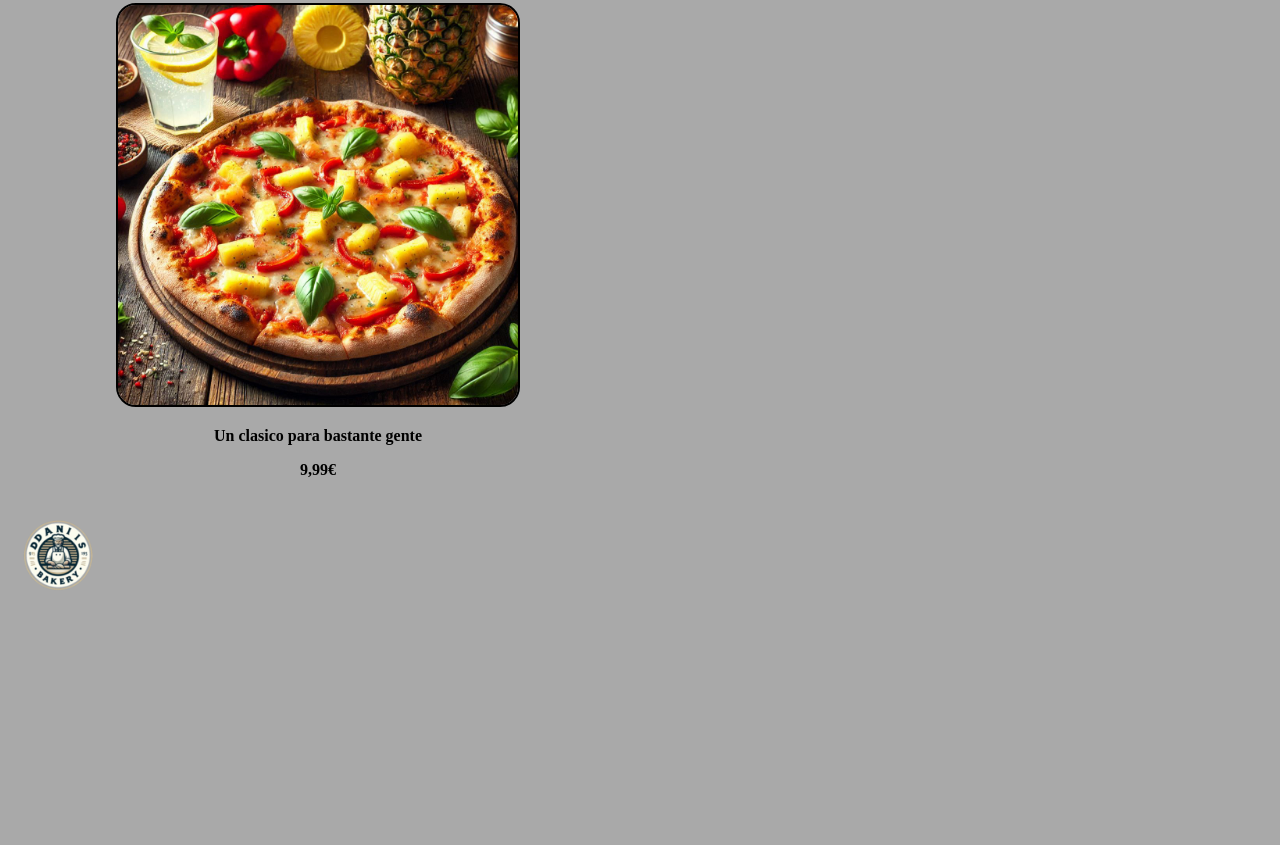
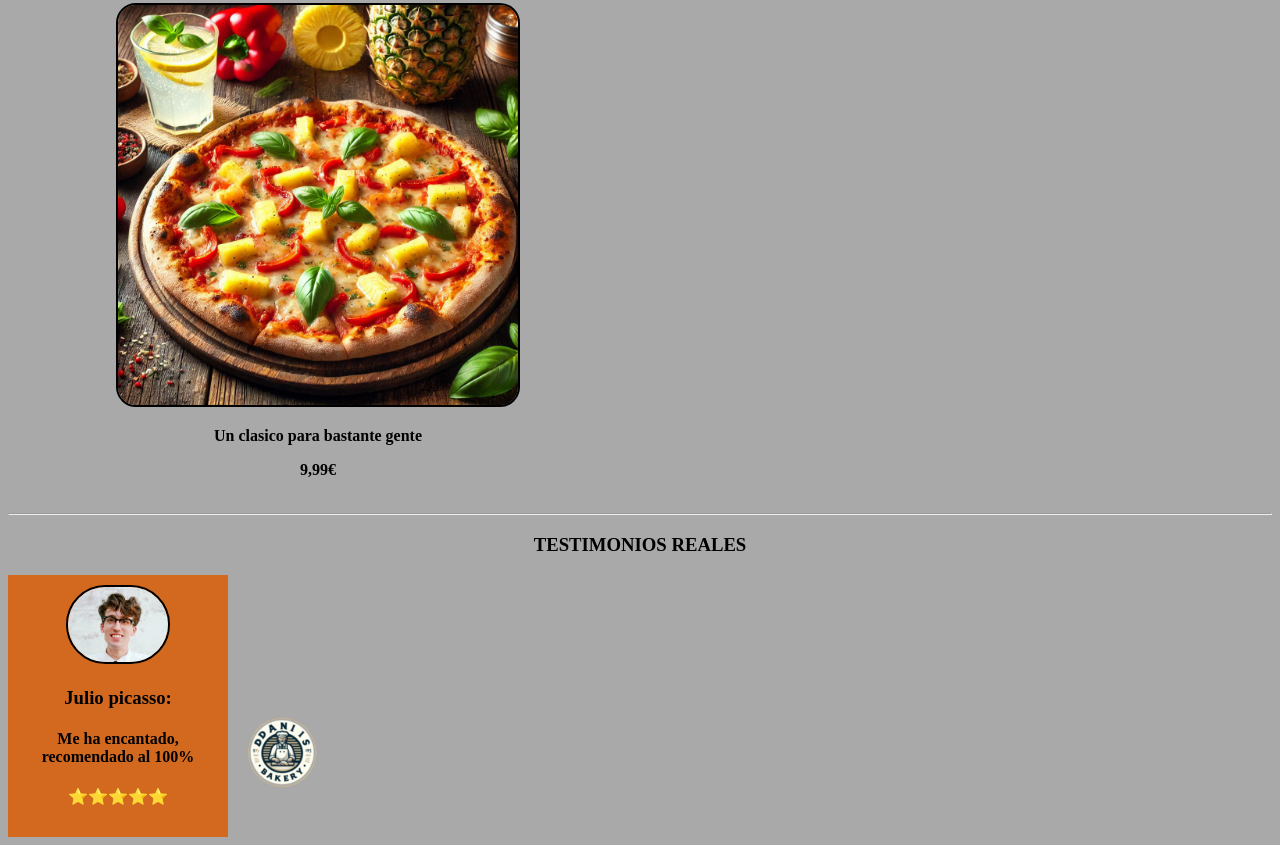
Before and after one commit to AngelRuizGarcia/Reto_HTML_CSS, a plain HTML site: page pizzas.html in a window 1280 px wide. Shown: the part 2909-3754 px from the top of the page. Before the commit the page ends 3526 px from the top, so only its background shows below. Drawn offline with Linux system fonts and the light colour scheme.

Commit message:
dbfddbbdbb

```diff
--- a/estilos/estilosProductos.css
+++ b/estilos/estilosProductos.css
@@ -122,3 +122,24 @@ header  {
     border: 2px solid black;
     cursor: pointer;
 }
+
+h3 {
+    text-align: center;
+}
+.testimonios {
+    background-color: chocolate;
+    display: inline-block;
+    width: 220px;
+    text-align: center;
+    padding: 10px;
+    box-sizing: border-box;
+    justify-content: center;
+    font-weight: bold;
+    position: relative;
+}
+.perfiltestimonio{
+    width: 100px;
+    border-radius: 70px;
+    border: 2px solid black;
+
+}
--- a/pizzas.html
+++ b/pizzas.html
@@ -141,6 +141,14 @@
                     </div>
                 </section>
             </article>
+                <hr>
+                <h3> TESTIMONIOS REALES </h3>
+            <section class="testimonios">
+                <img class="perfiltestimonio" src="testigos/testigo1.avif" alt="">
+                <h3> Julio picasso:</h3>
+                  <h4>Me ha encantado, recomendado al 100%</h4>
+                  <h4>⭐⭐⭐⭐⭐</h4>
+              </section>
             <a href="index.html"> <img class="imglogo" src="./imagenes/logo.png" alt="imagen del logo"> </a>
         </main>
     </body>
```
Also changed, not shown: testigos/testigo1.avif (added).
